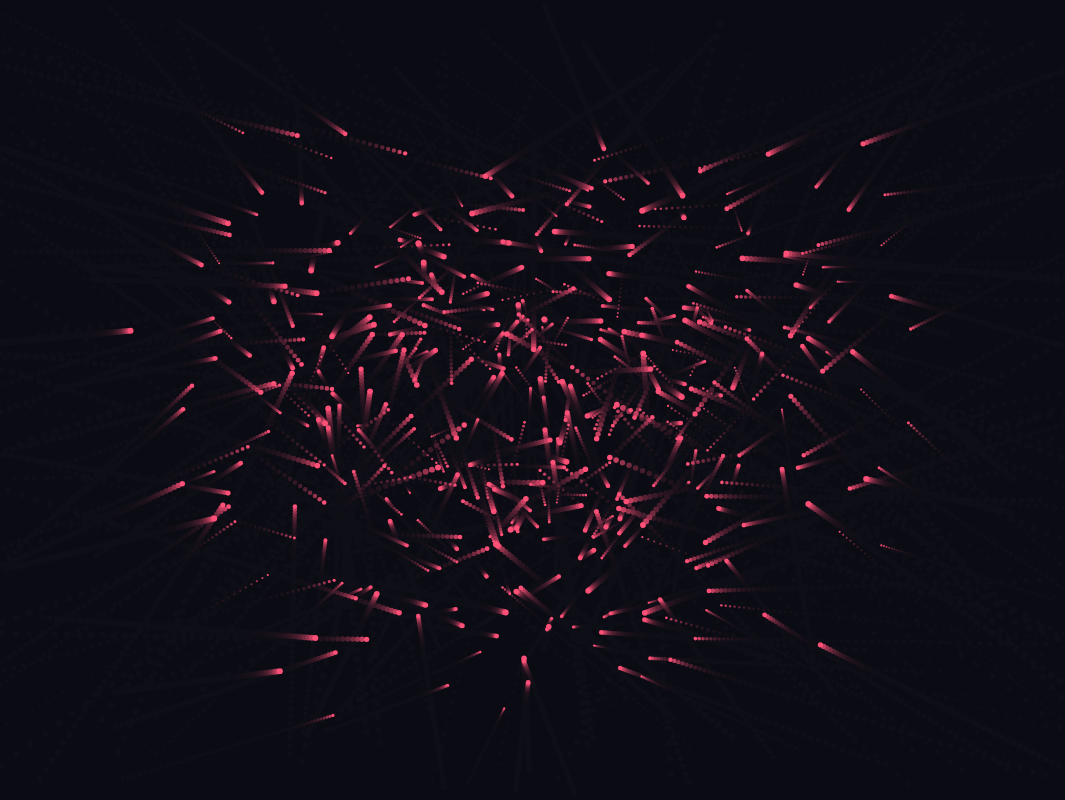
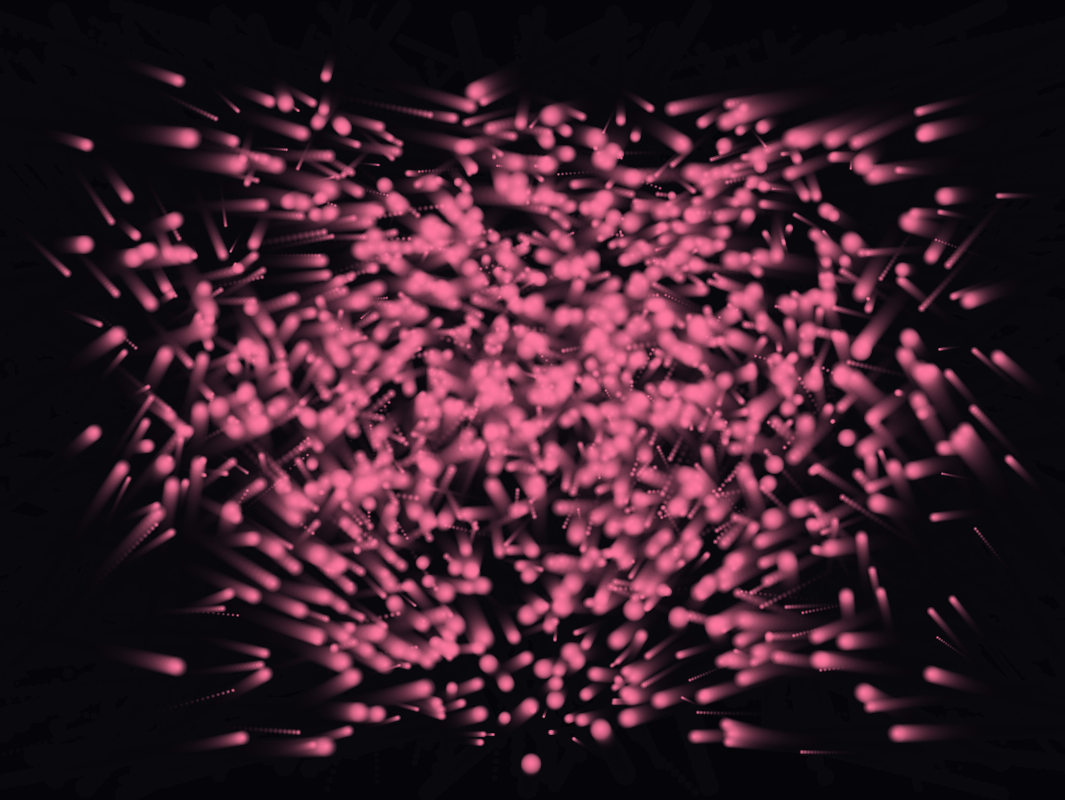
Before and after one commit to mahmudovakira77-code/valentine-card, a plain HTML site: page index.html in a window 1280 px wide. Shown: the whole page, without its empty margins (107-1172 px from the left). Drawn offline with Linux system fonts and the light colour scheme; animation ran at ten frames a second.

Commit message:
Update index.html

```diff
--- a/index.html
+++ b/index.html
@@ -1,105 +1,125 @@
+
 <!DOCTYPE html>
 <html lang="ru">
 <head>
 <meta charset="UTF-8">
-<title>Для тебя ❤️</title>
+<title>для тебя</title>
 
 <style>
 html,body{
     margin:0;
-    padding:0;
-    background:#0d0d16;
+    background: radial-gradient(circle at center,#0f1020,#05060a);
     overflow:hidden;
-    font-family:Arial, Helvetica, sans-serif;
+    font-family: 'Segoe UI', sans-serif;
 }
 
 canvas{
-    position:absolute;
+    position:fixed;
     top:0;
     left:0;
 }
 
-#text{
+#msg{
     position:absolute;
     width:100%;
-    top:65%;
     text-align:center;
+    top:60%;
     color:white;
-    font-size:32px;
+    font-size:34px;
+    letter-spacing:2px;
     opacity:0;
-    transition:1.5s;
+    transition:2s;
 }
 
-.show{
-    opacity:1 !important;
+.show{opacity:1;}
+
+.sub{
+    font-size:18px;
+    opacity:.75;
+    margin-top:10px;
 }
 </style>
 </head>
-
 <body>
 
 <canvas id="c"></canvas>
-<div id="text">С Днём святого Валентина ❤️</div>
+
+<div id="msg">
+    С Днём Святого Валентина ❤️
+    <div class="sub">я правда старался ради тебя</div>
+</div>
 
 <script>
-const canvas = document.getElementById("c");
-const ctx = canvas.getContext("2d");
+const c=document.getElementById("c");
+const ctx=c.getContext("2d");
 
 function resize(){
-    canvas.width = window.innerWidth;
-    canvas.height = window.innerHeight;
+    c.width=innerWidth;
+    c.height=innerHeight;
 }
 resize();
-window.onresize = resize;
+onresize=resize;
 
-let particles = [];
-let heart = [];
+const particles=[];
+const heartPoints=[];
 
-function heartShape(t){
+function heart(t){
     return {
-        x: 16 * Math.pow(Math.sin(t),3),
-        y: 13 * Math.cos(t)-5*Math.cos(2*t)-2*Math.cos(3*t)-Math.cos(4*t)
-    };
+        x:16*Math.pow(Math.sin(t),3),
+        y:13*Math.cos(t)-5*Math.cos(2*t)-2*Math.cos(3*t)-Math.cos(4*t)
+    }
 }
 
-for(let i=0;i<Math.PI*2;i+=0.05){
-    let pos = heartShape(i);
-    heart.push({
-        x: canvas.width/2 + pos.x*15,
-        y: canvas.height/2 - pos.y*15
+for(let i=0;i<Math.PI*2;i+=0.01){
+    let p=heart(i);
+    heartPoints.push({
+        x:c.width/2+p.x*20,
+        y:c.height/2-p.y*20
     });
 }
 
-for(let i=0;i<500;i++){
+for(let i=0;i<1400;i++){
+    let target=heartPoints[i%heartPoints.length];
     particles.push({
-        x: Math.random()*canvas.width,
-        y: Math.random()*canvas.height,
-        tx: heart[i%heart.length].x,
-        ty: heart[i%heart.length].y,
-        size: Math.random()*2+1,
-        speed: Math.random()*0.02+0.01
+        x:Math.random()*c.width,
+        y:Math.random()*c.height,
+        tx:target.x,
+        ty:target.y,
+        size:Math.random()*1.7+0.3,
+        speed:Math.random()*0.015+0.01,
+        life:Math.random()*100
     });
 }
 
-let phase = 0;
+let phase=0;
+let beat=0;
 
 function draw(){
-    ctx.fillStyle="rgba(13,13,22,0.25)";
-    ctx.fillRect(0,0,canvas.width,canvas.height);
+    ctx.fillStyle="rgba(5,6,10,0.2)";
+    ctx.fillRect(0,0,c.width,c.height);
+
+    beat+=0.05;
+    let scale=1+Math.sin(beat)*0.04;
 
     particles.forEach(p=>{
         if(phase==0){
-            p.x += (p.tx-p.x)*p.speed;
-            p.y += (p.ty-p.y)*p.speed;
-        }
-        else{
-            p.y += 2+Math.random()*2;
-            p.x += Math.sin(p.y*0.05);
+            let dx=(p.tx-c.width/2)*scale+c.width/2-p.x;
+            let dy=(p.ty-c.height/2)*scale+c.height/2-p.y;
+            p.x+=dx*p.speed;
+            p.y+=dy*p.speed;
+        }else{
+            p.y+=1.2+p.size;
+            p.x+=Math.sin(p.y*0.03)*0.7;
         }
 
+        let glow=6*p.size;
+        let g=ctx.createRadialGradient(p.x,p.y,0,p.x,p.y,glow);
+        g.addColorStop(0,"rgba(255,120,160,1)");
+        g.addColorStop(1,"rgba(255,120,160,0)");
+
+        ctx.fillStyle=g;
         ctx.beginPath();
-        ctx.arc(p.x,p.y,p.size,0,Math.PI*2);
-        ctx.fillStyle="rgb(255,80,120)";
+        ctx.arc(p.x,p.y,glow,0,Math.PI*2);
         ctx.fill();
     });
 
@@ -108,10 +128,8 @@ function draw(){
 
 draw();
 
-setTimeout(()=>{
-    phase=1;
-    document.getElementById("text").classList.add("show");
-},7000);
+setTimeout(()=>phase=1,9000);
+setTimeout(()=>document.getElementById("msg").classList.add("show"),10500);
 </script>
 
 </body>
```
